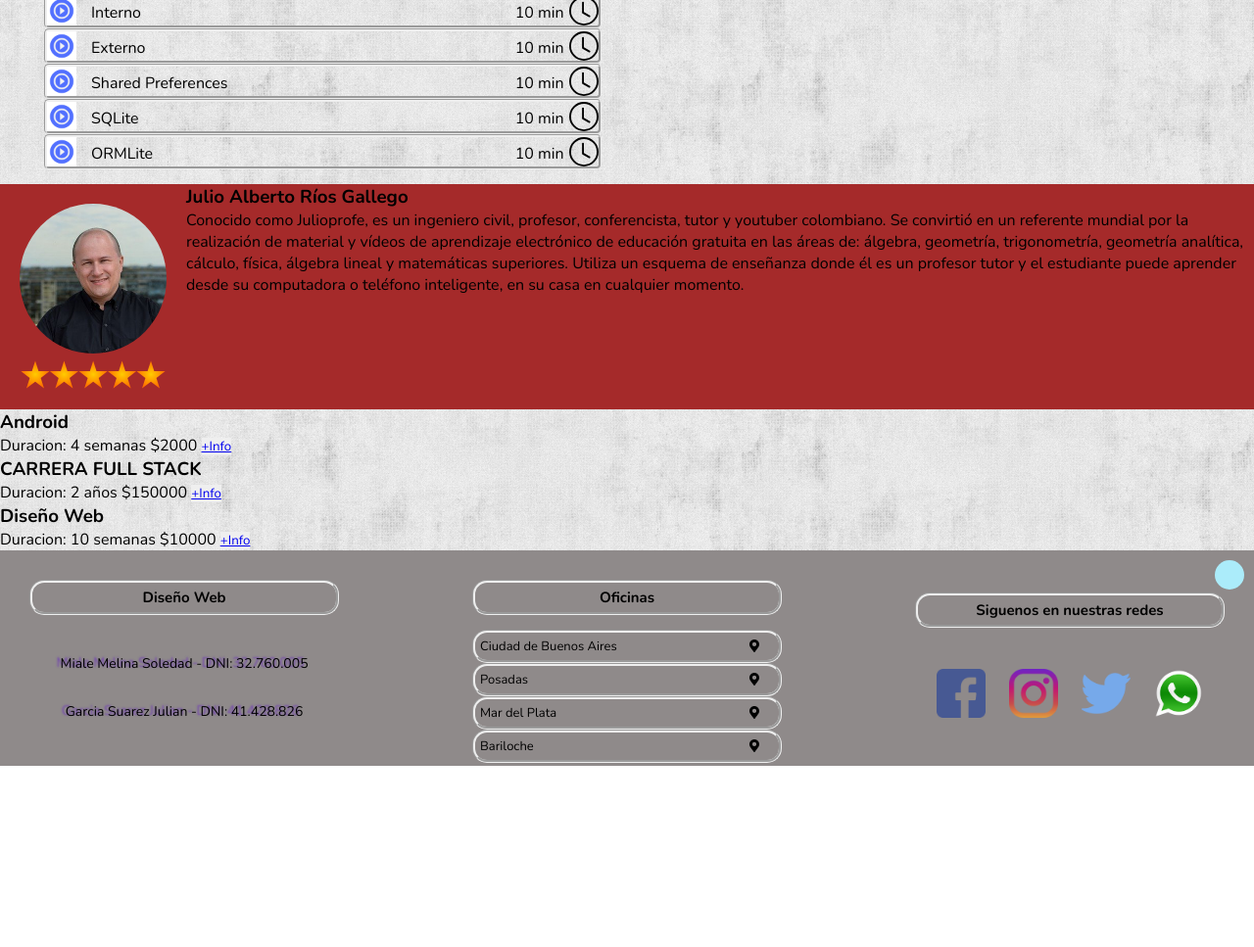
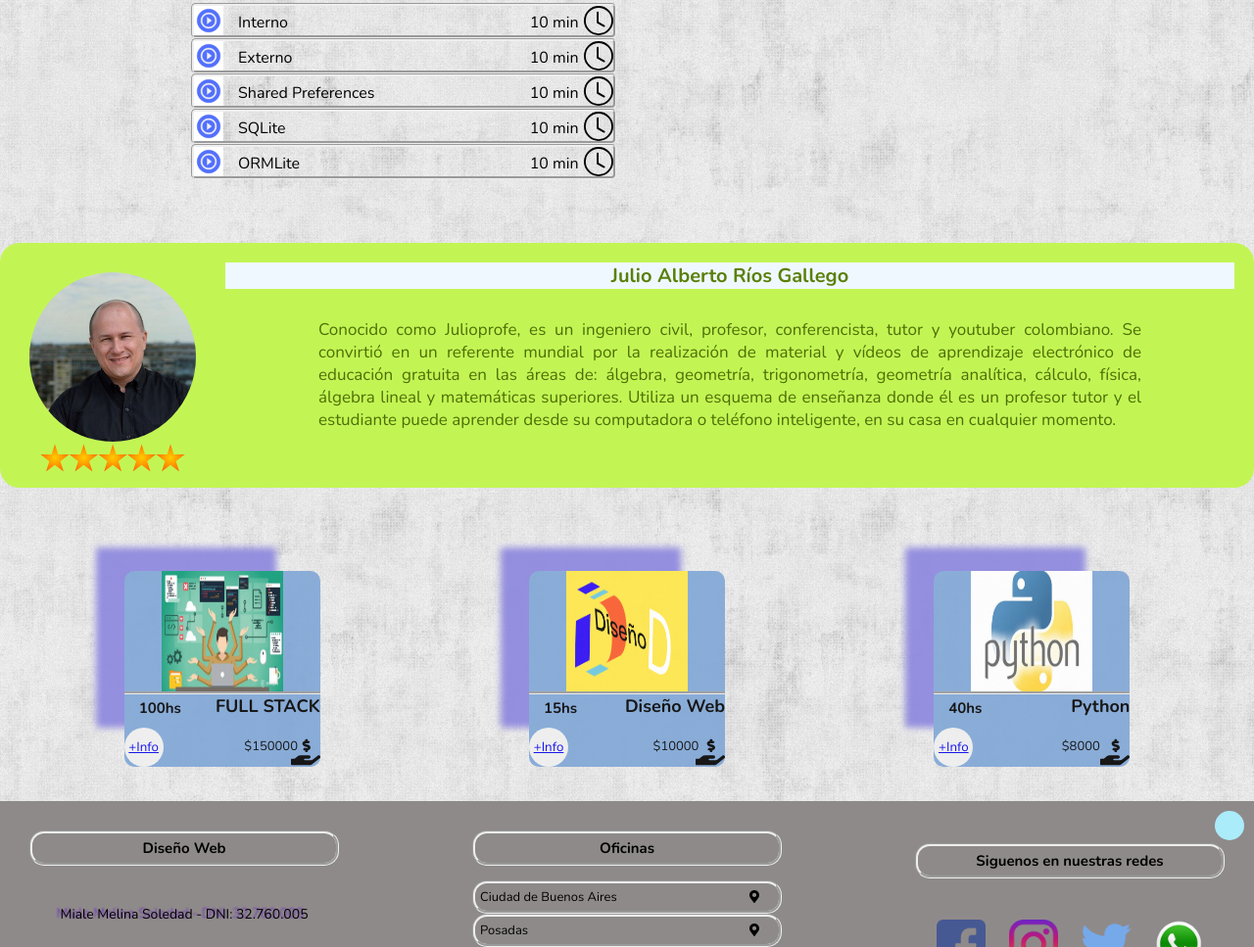
Before and after one commit to MelinaMiale/TP_ProgramacionWeb1, a plain HTML site: page detalle-de-curso.html in a window 1280 px wide. Shown: the part 1833-2800 px from the top of the page at 98% size. Before the commit the page ends 2615 px from the top, so only its background shows below. Drawn offline with nearby package versions, Linux system fonts and the light colour scheme.

Commit message:
se trabaja en estilos de vista: detalle de curso - cursos destacados

```diff
--- a/css/detalle-de-curso.css
+++ b/css/detalle-de-curso.css
@@ -113,6 +113,7 @@
 .contenido-de-la-clase {
   display: flex;
   flex-direction: column;
+  margin: 10px 150px 10px 150px;
 }
 
 .contenido-de-la-clase h3 {
@@ -185,20 +186,153 @@
 
 .docente {
   display: flex;
-  background-color: brown;
+  background-color: #c2f554;
   height: 230px;
+  margin: 50px 0px 50px 0px;
+  padding: 10px;
+  border-radius: 20px;
 }
 
-.perfil {
+.foto {
   background-image: url(../img/ranking.svg);
   background-size: 150px;
   background-repeat: no-repeat;
   background-position: bottom center;
-  height: 210px;
+  height: 225px;
 }
 .docente img {
   margin: auto;
   border-radius: 50%;
-  width: 150px;
+  width: 170px;
   margin: 20px;
 }
+
+.perfil h3 {
+  font-size: 20px;
+  margin: 10px;
+  display: block;
+  width: auto;
+  text-align: center;
+  font-weight: bold;
+  color: #5a8009;
+  background-color: aliceblue;
+}
+
+.perfil p {
+  width: 80%;
+  font-size: 17px;
+  text-align: justify;
+  color: #4e6f06;
+  padding-top: 20px;
+  margin: auto;
+}
+/* ---------------------------------------------------------------------------- */
+/* .cursos-populares {
+  margin: 100px;
+  background-color: cadetblue;
+  display: flex;
+  justify-content: space-around;
+}
+
+.cursos-populares div {
+  margin: 15px;
+  background-color: darkgoldenrod;
+  width: 150px;
+  height: 150px;
+}
+
+.cursos-populares div h3 {
+  background-color: darkgray;
+  width: 100%;
+  line-height: 30px;
+  text-align: center;
+} */
+
+.cursos-populares {
+  display: flex;
+  flex-direction: row;
+  justify-content: space-around;
+  padding: 20px;
+  height: 230px;
+}
+
+.curso-1,
+.curso-2,
+.curso-3 {
+  border-radius: 10px;
+  background-color: rgb(127, 166, 214);
+  margin: 15px;
+  height: 100px;
+  padding: 50px;
+  -webkit-box-shadow: -37px -32px 7px -8px rgba(139, 133, 222, 1);
+  -moz-box-shadow: -37px -32px 7px -8px rgba(139, 133, 222, 1);
+  box-shadow: -37px -32px 7px -8px rgba(139, 133, 222, 1);
+  display: flex;
+  flex-direction: column;
+  position: relative;
+  width: 100px;
+}
+
+.curso-1 {
+  background-image: url(../img/curso-full-stack.jpg);
+  filter: opacity(90%);
+  background-repeat: no-repeat;
+  background-size: 62% 62%;
+  background-position: center top;
+}
+.curso-2 {
+  background-image: url(../img/diseno-web.png);
+  filter: opacity(90%);
+  background-repeat: no-repeat;
+  background-size: 62% 62%;
+  background-position: center top;
+}
+.curso-3 {
+  background-image: url(../img/python.jpg);
+  filter: opacity(90%);
+  background-repeat: no-repeat;
+  background-size: 62% 62%;
+  background-position: center top;
+}
+.curso-populares-item1 {
+  text-align: right;
+  position: absolute;
+  bottom: 50px;
+  right: 0px;
+  font-size: 18px;
+  border-top-style: groove;
+  width: 100%;
+}
+.curso-populares-item2 {
+  font-weight: bold;
+  position: absolute;
+  bottom: 40px;
+  left: 15px;
+  font-size: 15px;
+  display: inline-block;
+  height: 30px;
+}
+.curso-populares-item3 {
+  position: absolute;
+  bottom: 0px;
+  right: 0px;
+  width: 30%;
+  height: 30px;
+  text-align: right;
+  background-image: url(../img/precio.svg);
+  background-size: 30px 30px;
+  background-repeat: no-repeat;
+  background-position: right;
+  text-align: center;
+  font-size: 13px;
+  display: block;
+  width: 50%;
+}
+.curso-populares-item4 {
+  position: absolute;
+  bottom: 0px;
+  left: 0px;
+  border-radius: 2em;
+  width: 40px;
+  height: 40px;
+}
--- a/css/estilos.css
+++ b/css/estilos.css
@@ -268,6 +268,8 @@ i {
   font-size: 25px;
 }
 
+/* --------------------------------------------------------------------------------------------------------- */
+
 #cursos-destacados-titulo {
   color: rgb(47, 48, 124);
   text-align: left;
--- a/detalle-de-curso.html
+++ b/detalle-de-curso.html
@@ -81,7 +81,7 @@
             <!-- CONTENIDOS DE LA CLASE -->
             <article class="contenido-de-la-clase">
                 <div>
-                    <h3>LO QUE APRENDERAS</h3>
+                    <h3>Contenido del curso</h3>
                     <ol>
                         <li>Introducción a Android</li>
                         <ul class="modulo">
@@ -333,11 +333,11 @@
             </article>
             <!--DOCENTE -->
             <article class="docente">
-                <div class="perfil">
+                <div class="foto">
                     <img src="img/detalle-curso-docente.jpg" alt="foto de JulioProfe">
                     <!-- <span><img src="img/detalle-curso-ranking.jpg" alt="valoracion del docente"></span> -->
                 </div>
-                <div>
+                <div class="perfil">
                     <h3>Julio Alberto Ríos Gallego</h3>
                     <p>
                         Conocido como Julioprofe, es un ingeniero civil, profesor, conferencista, tutor y youtuber
@@ -351,15 +351,33 @@
             </article>
         </section>
         <!-- CURSOS DESTACADOS -->
-        <aside>
-            <div>
-                <h3>Android</h3>
-                <span>Duracion: 4 semanas</span>
-                <span>$2000</span>
+        <aside class="cursos-populares">
+            <article class="curso-1">
+                <h3 class="curso-populares-item1">FULL STACK</h3>
+                <span class="curso-populares-item2">100hs</span>
+                <span class="curso-populares-item3">$150000</span>
+                <button class="curso-populares-item4" type="button"><a href="detalle-de-curso.html">+Info</a></button>
+            </article>
+            <article class="curso-2">
+                <h3 class="curso-populares-item1">Diseño Web</h3>
+                <span class="curso-populares-item2">15hs</span>
+                <span class="curso-populares-item3">$10000</span>
+                <button class="curso-populares-item4" type="button"><a href="detalle-de-curso.html">+Info</a></button>
+            </article>
+            <article class="curso-3">
+                <h3 class="curso-populares-item1">Python</h3>
+                <span class="curso-populares-item2">40hs</span>
+                <span class="curso-populares-item3">$8000</span>
+                <button class="curso-populares-item4" type="button"><a href="detalle-de-curso.html">+Info</a></button>
+            </article>
+            <!-- <div>
+                <h3>Python</h3>
+                <span>40hs</span>
+                <span>$8000</span>
                 <button type="button"><a href="detalle-de-curso.html">+Info</a></button>
             </div>
             <div>
-                <h3>CARRERA FULL STACK</h3>
+                <h3>FULL STACK</h3>
                 <span>Duracion: 2 años</span>
                 <span>$150000</span>
                 <button type="button"><a href="detalle-de-curso.html">+Info</a></button>
@@ -369,7 +387,7 @@
                 <span>Duracion: 10 semanas</span>
                 <span>$10000</span>
                 <button type="button"><a href="detalle-de-curso.html">+Info</a></button>
-            </div>
+            </div> -->
         </aside>
     </main>
     <footer class="footer-container">
```
